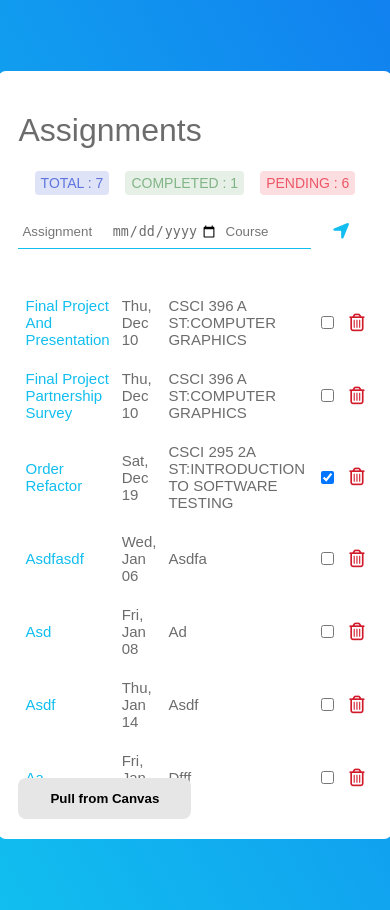
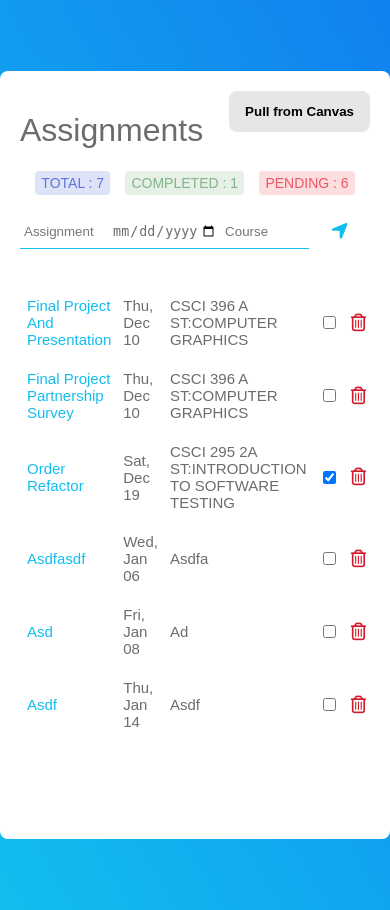
Before and after one commit to francisseverino/hw-todo, a Flask app: page / in a window 390 px wide. Run offline with Flask 2, Linux system fonts and the light colour scheme; data comes from the database, SQL or seed files in the repository; some libraries are stand-ins or nearby versions.

Commit message:
More responsive

```diff
--- a/hw_todo/static/css/style.css
+++ b/hw_todo/static/css/style.css
@@ -25,6 +25,7 @@
     background-color: #fff;
     border-radius: 8px;
     position: relative;
+    overflow: hidden;
 }
 
 .content__header {
@@ -112,7 +113,7 @@
     border: none;
     font-weight: 700;
     border-radius: 8px;
-    padding: 0.8rem 2rem 0.8rem 2rem;
+    padding: 0.8rem 1rem 0.8rem 1rem;
 }
 
 .button:disabled {
@@ -153,6 +154,12 @@
     width: 100%;
 }
 
+.table__container {
+    overflow-y: scroll;
+    min-height: 480px;
+    height: 60%;
+}
+
 th {
     height: 30px;
     font-weight: 500;
@@ -184,7 +191,8 @@
 
 .canvas-container {
     position: absolute;
-    bottom: 20px;
+    right: 20px;
+    top: 20px;
 }
 
 .table__status {
--- a/hw_todo/templates/index.html
+++ b/hw_todo/templates/index.html
@@ -27,6 +27,7 @@
     {% if tasks|length < 1 %}
     <h4 style="text-align: center">There are no tasks. Create one above!</h4>
     {% else %}
+    <div class="table__container">
         <table class="table">
             {% for task in tasks %}
             <tr class="table__row">
@@ -44,6 +45,7 @@
             </tr>
             {% endfor %}
         </table>
+    </div>
     {% endif %}
     <div class="canvas-container">
         <button class="button" id="canvasButton" >Pull from Canvas</button>
```
Also changed, not shown: requirements.txt (+9 -0 lines). Lines whose indentation alone changed are shown as unchanged.
